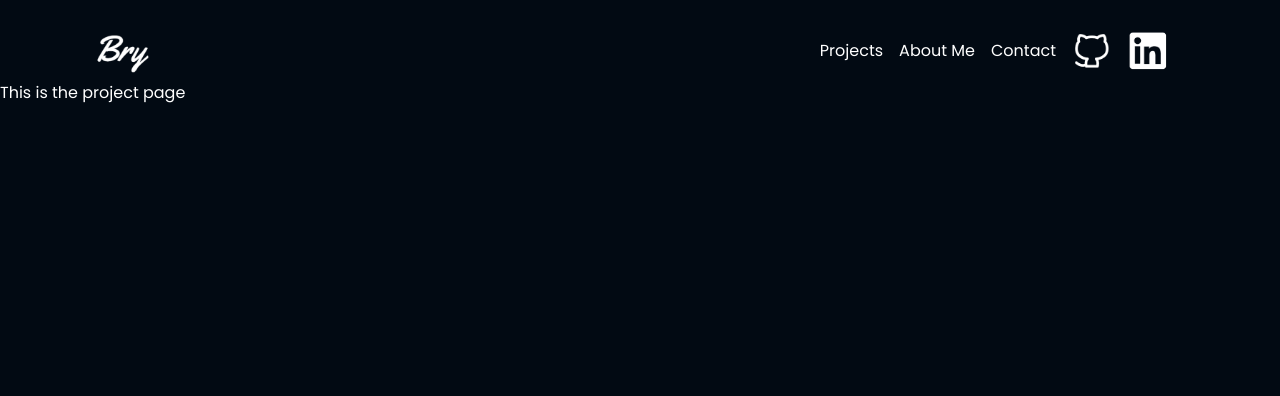
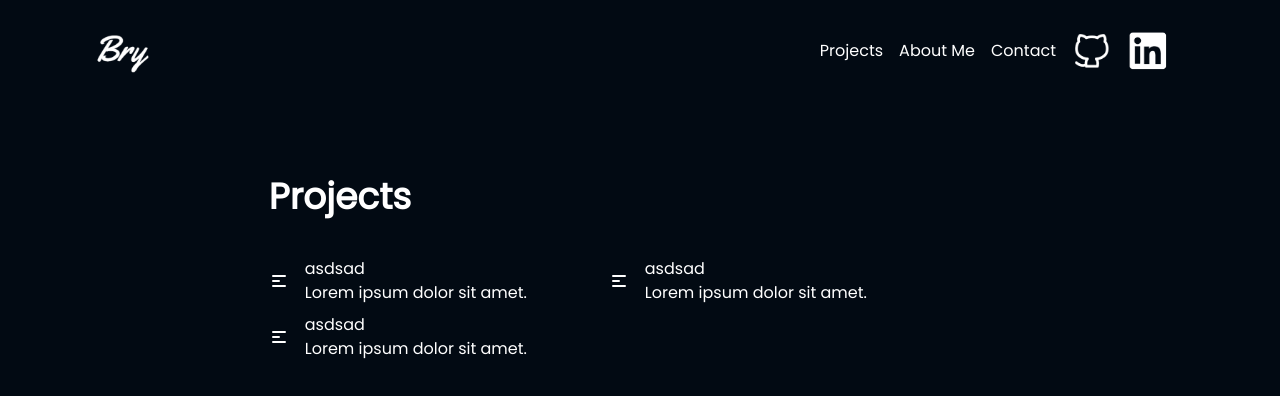
Before and after one commit to Shoko118/vue-portfolio, a Vue app: page /project in a window 1280 px wide. Shown: the top 396 px of the page. Built offline with nearby package versions, Linux system fonts and the light colour scheme.

Commit message:
first commit

```diff
--- a/src/components/ContentLeftRightImage.vue
+++ b/src/components/ContentLeftRightImage.vue
@@ -18,8 +18,11 @@ import { ArrowNarrowRightIcon } from "@heroicons/vue/solid";
               Outside of programming, I enjoy playing guitar and listening to music. If you are
               <span class="underline underline-offset-4 decoration-indigo-500">building projects</span> or playing music
               maybe we can hang out together or
-              <span class="underline underline-offset-4 decoration-green-500">code together</span>, Would love to know
-              more about <span class="underline underline-offset-4 decoration-amber-500">you.</span>
+              <span class="underline underline-offset-4 decoration-green-500">code together</span>, Would love to<span
+                class="underline underline-offset-4 decoration-amber-500"
+              >
+                know more about you.</span
+              >
             </p>
           </div>
           <div class="flex flex-col sm:flex-row sm:items-center mt-10 sm:mt-20 sm:space-x-7">
@@ -38,13 +41,13 @@ import { ArrowNarrowRightIcon } from "@heroicons/vue/solid";
           </div>
         </div>
         <div
-          class="xl:absolute xl:filter xl:opacity-70 xl:blur-xl xl:mix-blend-overlay xl:w-64 xl:h-64 xl:bg-fuchsia-100 xl:rounded-full xl:right-52 xl:-top-24"
+          class="xl:absolute xl:filter xl:opacity-70 xl:blur-xl xl:mix-blend-overlay xl:w-64 xl:h-64 xl:bg-fuchsia-100 xl:rounded-full xl:right-52 xl:-top-12"
         ></div>
         <div
           class="xl:absolute xl:filter xl:opacity-70 xl:blur-xl xl:mix-blend-overlay xl:w-80 xl:h-80 xl:bg-pink-100 xl:rounded-full xl:right-44"
         ></div>
         <div
-          class="xl:absolute xl:filter xl:opacity-70 xl:blur-xl xl:mix-blend-overlay xl:w-64 xl:h-64 xl:bg-violet-100 xl:rounded-full xl:right-52 xl:top-28"
+          class="xl:absolute xl:filter xl:opacity-70 xl:blur-xl xl:mix-blend-overlay xl:w-64 xl:h-64 xl:bg-violet-100 xl:rounded-full xl:right-52 xl:top-20"
         ></div>
         <div class="hidden sm:flex xl:opacity-90 sm:absolute -right-24 xl:right-36">
           <div class="">
--- /dev/null
+++ b/src/components/ProjectsDetails.vue
@@ -0,0 +1,28 @@
+<script setup>
+import { MenuAlt1Icon } from "@heroicons/vue/solid";
+const props = defineProps({
+  details: {
+    type: Array,
+  },
+});
+</script>
+
+<template>
+  <div class="mt-10 md:max-w-xl lg:max-w-2xl">
+    <div class="grid grid-cols-2 gap-2 w-full">
+      <!-- grid 1 -->
+      <div v-for="item in details" :key="item">
+        <div class="flex items-center">
+          <div>
+            <component :is="item.icon" class="w-5 h-5" />
+          </div>
+          <div class="ml-4">
+            <div>{{ item.title }}</div>
+            <div>{{ item.desc }}</div>
+          </div>
+        </div>
+      </div>
+      <!-- grid 2 -->
+    </div>
+  </div>
+</template>
--- a/src/pages/Contact.vue
+++ b/src/pages/Contact.vue
@@ -6,15 +6,15 @@
       <div class="mx-auto w-[70%]">
         <form class="max-w-xl" action="https://formsubmit.co/secast118@gmail.com" method="POST">
           <input type="hidden" name="_captcha" value="false" />
-          <h1 class="font-bold text-5xl">Contact</h1>
-          <p class="pb-10 pt-8">
+          <h1 class="font-bold text-3xl sm:text-4xl">Contact</h1>
+          <p class="text-base pb-10 pt-8">
             Get in touch or shoot me an email directly on
             <span class="font-bold underline underline-offset-4 decoration-amber-500">secast118@gmail.com</span>
           </p>
           <div class="pb-5">
-            <h2>Name:</h2>
+            <h2 class="text-base">Name:</h2>
             <input
-              class="text-black w-[35%] py-2 px-3 rounded-sm"
+              class="text-black w-full sm:w-[35%] py-2 px-3 rounded-sm"
               type="text"
               placeholder="Your name"
               name="name"
@@ -25,7 +25,7 @@
             <h2>Email:</h2>
             <input type="hidden" name="_autoresponse" value="Thank you for reaching out to me. Let's talk soon!!" />
             <input
-              class="w-[35%] rounded-sm py-2 px-3 text-black"
+              class="w-full sm:w-[35%] rounded-sm py-2 px-3 text-black"
               type="email"
               name="email"
               required
@@ -34,10 +34,10 @@
           </div>
           <div class="pb-5">
             <h2>Message:</h2>
-            <input class="text-black w-[70%] rounded-md py-2 px-3" type="text" name="message" required />
+            <input class="text-black w-full sm:w-[70%] rounded-md py-2 px-3" type="text" name="message" required />
           </div>
           <div
-            class="py-2 px-4 rounded-md bg-slate-700 w-[15%] text-center hover:bg-slate-400 transition transform ease-in-out"
+            class="px-10 py-3 text-center sm:py-2 sm:px-4 rounded-md bg-slate-700 sm:w-[15%] sm:text-center hover:bg-slate-400 transition transform ease-in-out"
           >
             <button type="submit">Send</button>
           </div>
--- a/src/pages/Project.vue
+++ b/src/pages/Project.vue
@@ -1,7 +1,33 @@
-<script setup></script>
+<script setup>
+import ProjectsDetails from "../components/ProjectsDetails.vue";
+import { MenuAlt1Icon } from "@heroicons/vue/solid";
+
+const details = [
+  {
+    icon: MenuAlt1Icon,
+    title: "asdsad",
+    desc: "Lorem ipsum dolor sit amet.",
+  },
+  {
+    icon: MenuAlt1Icon,
+    title: "asdsad",
+    desc: "Lorem ipsum dolor sit amet.",
+  },
+  {
+    icon: MenuAlt1Icon,
+    title: "asdsad",
+    desc: "Lorem ipsum dolor sit amet.",
+  },
+];
+</script>
 
 <template>
-  <div>
-    <h1>This is the project page</h1>
+  <div class="pt-10 sm:pt-24">
+    <div class="mx-auto flex justify-center">
+      <div class="w-[70%] lg:w-[58%]">
+        <h1 class="font-bold text-3xl sm:text-4xl">Projects</h1>
+        <ProjectsDetails :details="details" />
+      </div>
+    </div>
   </div>
 </template>
```
